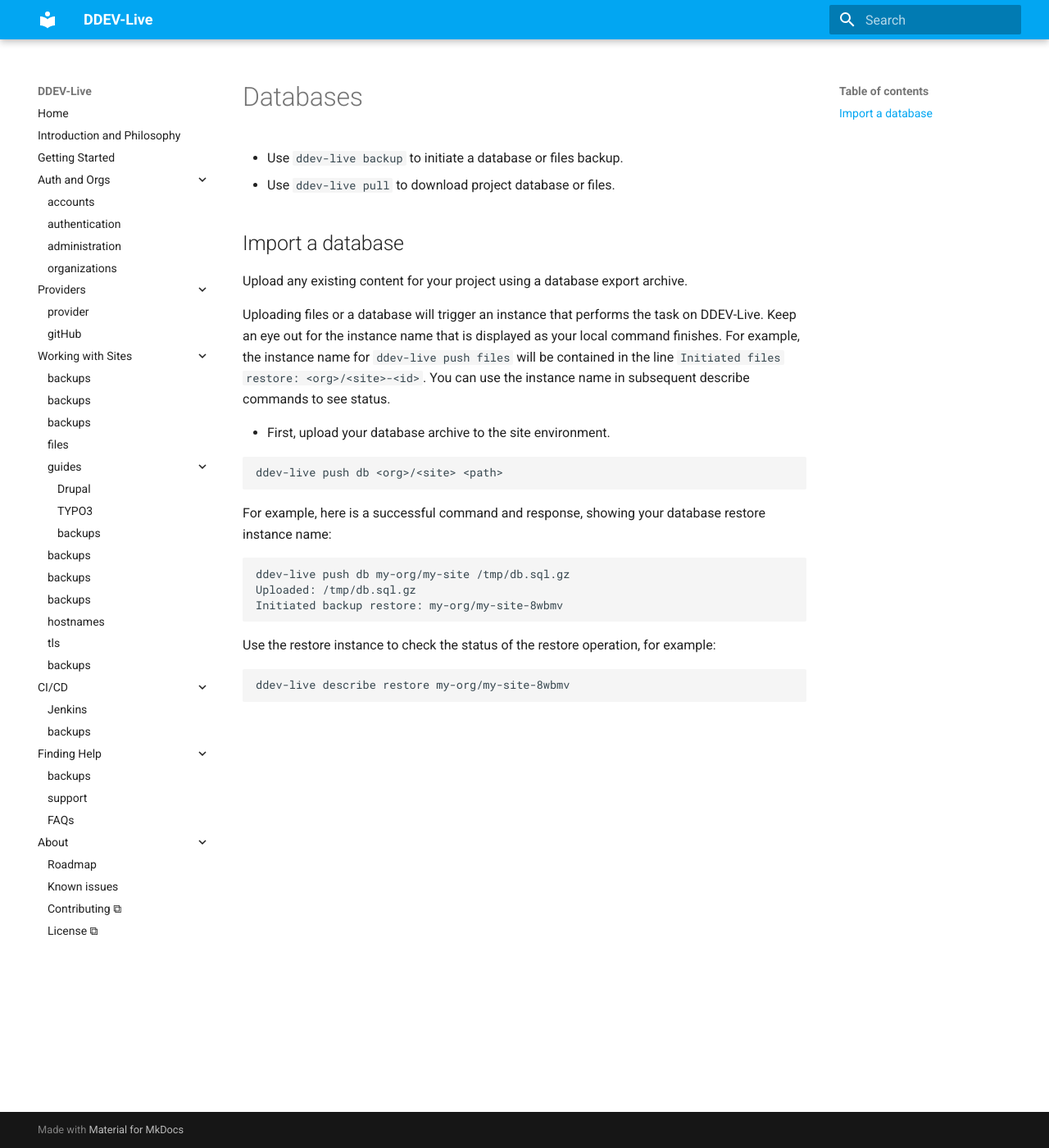
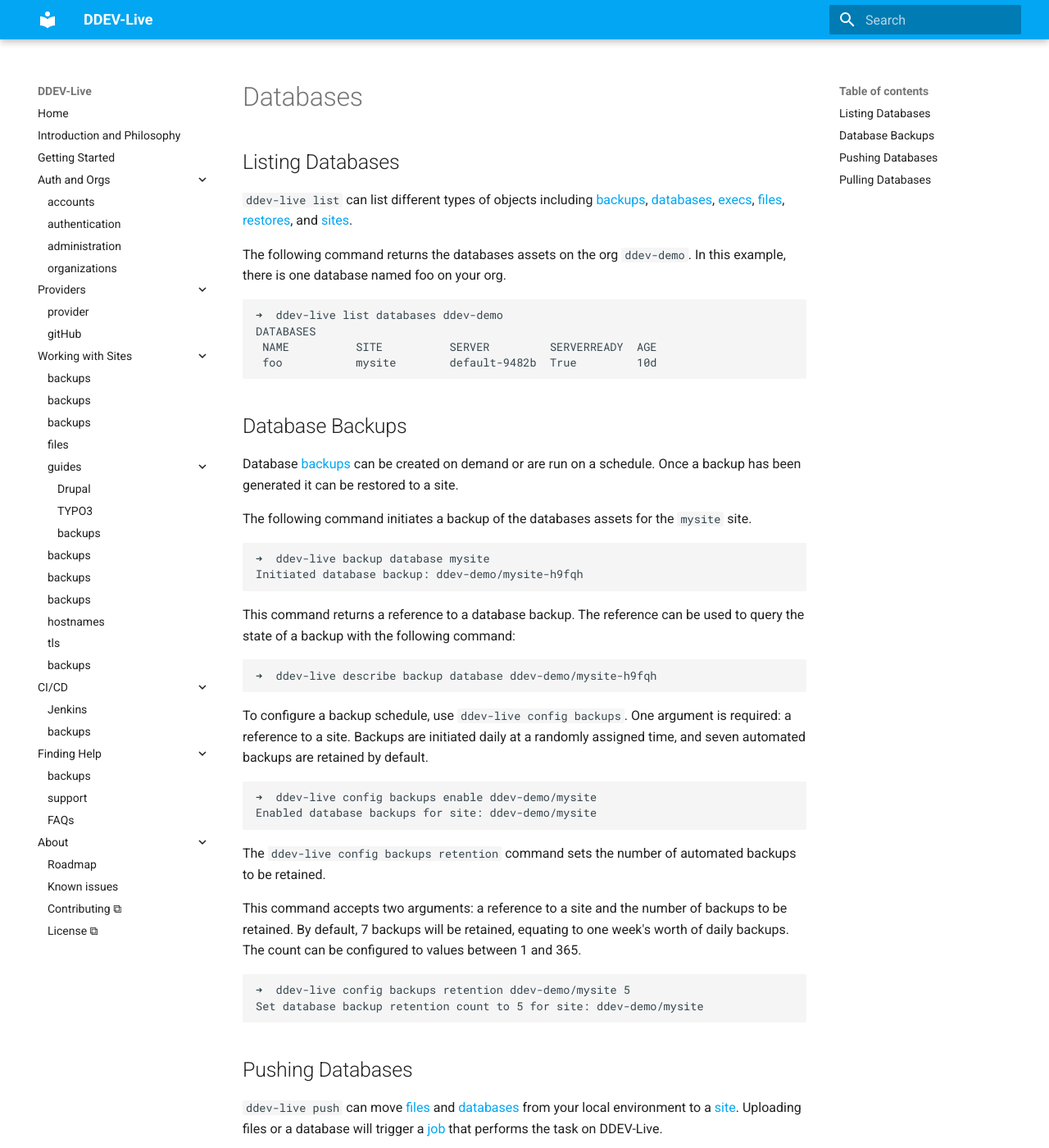
Before and after one commit to fru-io/docs-live, an MkDocs documentation site: the page built from docs/databases.md, in a window 1280 px wide and 1400 px high. Shown: the whole window at 82% size. Built offline with MkDocs 1.6.1 and Material for MkDocs 9.7.7, drawn with Linux system fonts in a browser that asks for light colours; some of the changed text lies outside the part shown.

Commit message:
First draft on databases (#69)

````diff
--- a/docs/databases.md
+++ b/docs/databases.md
@@ -1,22 +1,75 @@
-* Use `ddev-live backup` to initiate a database or files backup.
-* Use `ddev-live pull` to download project database or files.
+# Databases
 
-## Import a database
-Upload any existing content for your project using a database export archive.
+## Listing Databases
 
-Uploading files or a database will trigger an instance that performs the task on DDEV-Live. Keep an eye out for the instance name that is displayed as your local command finishes. For example, the instance name for `ddev-live push files` will be contained in the line `Initiated files restore: <org>/<site>-<id>`. You can use the instance name in subsequent describe commands to see status.
+`ddev-live list` can list different types of objects including [backups](https://docs.ddev.com/backups/), [databases](https://docs.ddev.com/databases/), [execs](https://docs.ddev.com/execs/), [files](https://docs.ddev.com/files/), [restores](https://docs.ddev.com/restores/), and [sites](https://docs.ddev.com/sites/).
 
-- First, upload your database archive to the site environment.
+The following command returns the databases assets on the org `ddev-demo`. In this example, there is one database named foo on your org.
 ```
-ddev-live push db <org>/<site> <path>
+➜  ddev-live list databases ddev-demo
+DATABASES
+ NAME          SITE          SERVER         SERVERREADY  AGE
+ foo           mysite        default-9482b  True         10d
 ```
-For example, here is a successful command and response, showing your database restore instance name:
+
+## Database Backups
+
+Database [backups](https://docs.ddev.com/backups/) can be created on demand or are run on a schedule. Once a backup has been generated it can be restored to a site.
+
+The following command initiates a backup of the databases assets for the `mysite` site.
 ```
-ddev-live push db my-org/my-site /tmp/db.sql.gz
-Uploaded: /tmp/db.sql.gz
-Initiated backup restore: my-org/my-site-8wbmv
+➜  ddev-live backup database mysite
+Initiated database backup: ddev-demo/mysite-h9fqh
 ```
-Use the restore instance to check the status of the restore operation, for example:
+
+This command returns a reference to a database backup. The reference can be used to query the state of a backup with the following command:
 ```
-ddev-live describe restore my-org/my-site-8wbmv
+➜  ddev-live describe backup database ddev-demo/mysite-h9fqh
 ```
+
+To configure a backup schedule, use `ddev-live config backups`. One argument is required: a reference to a site. Backups are initiated daily at a randomly assigned time, and seven automated backups are retained by default.
+```
+➜  ddev-live config backups enable ddev-demo/mysite
+Enabled database backups for site: ddev-demo/mysite
+```
+
+The `ddev-live config backups retention` command sets the number of automated backups to be retained.
+
+This command accepts two arguments: a reference to a site and the number of backups to be retained. By default, 7 backups will be retained, equating to one week's worth of daily backups. The count can be configured to values between 1 and 365.
+```
+➜  ddev-live config backups retention ddev-demo/mysite 5
+Set database backup retention count to 5 for site: ddev-demo/mysite
+```
+
+## Pushing Databases
+`ddev-live push` can move [files](https://docs.ddev.com/files/) and [databases](https://docs.ddev.com/databases/) from your local environment to a [site](https://docs.ddev.com/sites/). Uploading files or a database will trigger a [job](https://docs.ddev.com/jobs/) that performs the task on DDEV-Live.
+
+Use `ddev-live push database` to import a database to your site. Two arguments are required: a reference to a site and the path to a database backup asset. Database backups must be gzip-ed SQL files. When the database backup has been uploaded, a backup restore operation is initiated using the
+uploaded asset.
+
+The following command pushes a database named foo from local to live and initiates a [backup restore](https://docs.ddev.com/backups/).
+```
+➜  ddev-live push database mysite ./my-site-a1b2c.gz
+Uploaded: ./my-site-a1b2c.gz
+Initiated backup restore: ddev-demo/mysite-gxsrd
+```
+
+`ddev-live describe` will give you the [job's](https://docs.ddev.com/jobs) status.
+```
+➜  ddev-live describe  restore  database ddev-demo/mysite-gxsrd
+Name:     mysite-gxsrd
+Org:      ddev-demo
+Created:  5m ago (2020-04-23 18:12:22 -0400 EDT)
+Database: mysite
+Export:
+Status:   ImportOpFinished
+```
+
+## Pulling Databases
+`ddev-live pull` can move [files](https://docs.ddev.com/files/) and [databases](https://docs.ddev.com/databases/) from a [site](https://docs.ddev.com/sites/) to your local environment.
+
+This command downloads a database backup asset. One argument is required: a reference to a database backup. The backup is downloaded into the current directory.
+```
+➜  ddev-live pull database ddev-demo-h9fqh
+Downloaded: ddev-demo-h9fqh.gz
+```
````
Also changed, not shown: docs/sites.md (+1 -1 lines).
